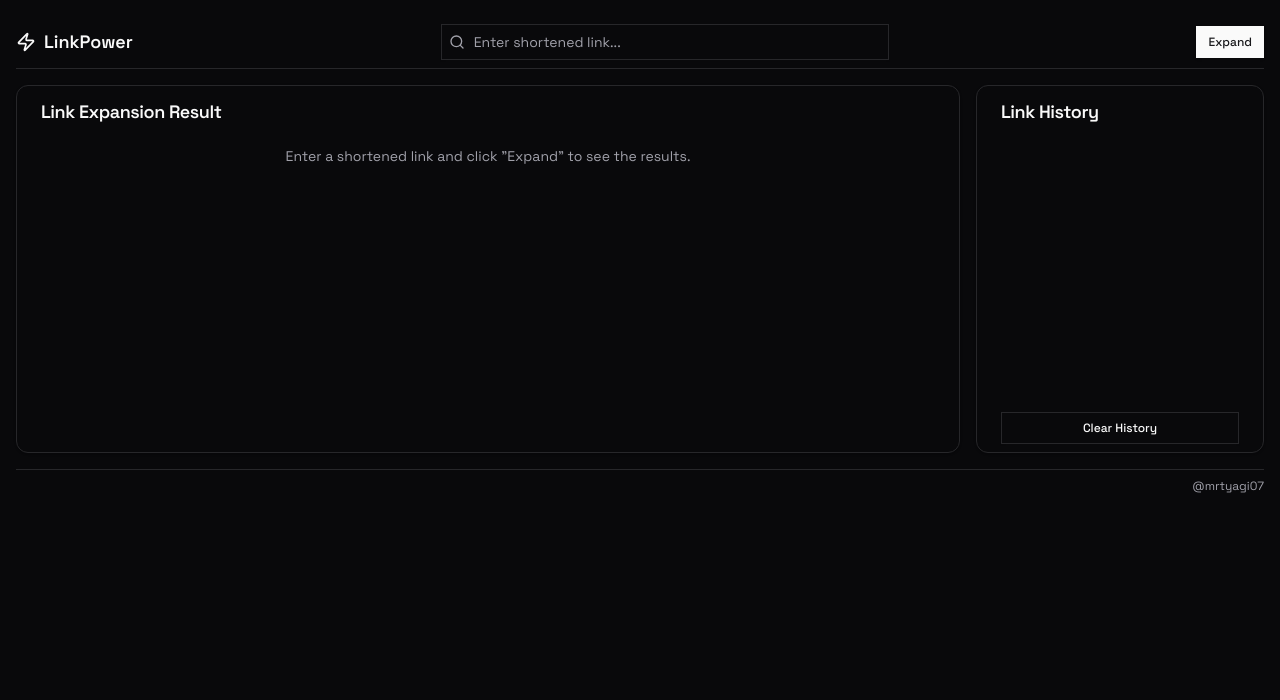
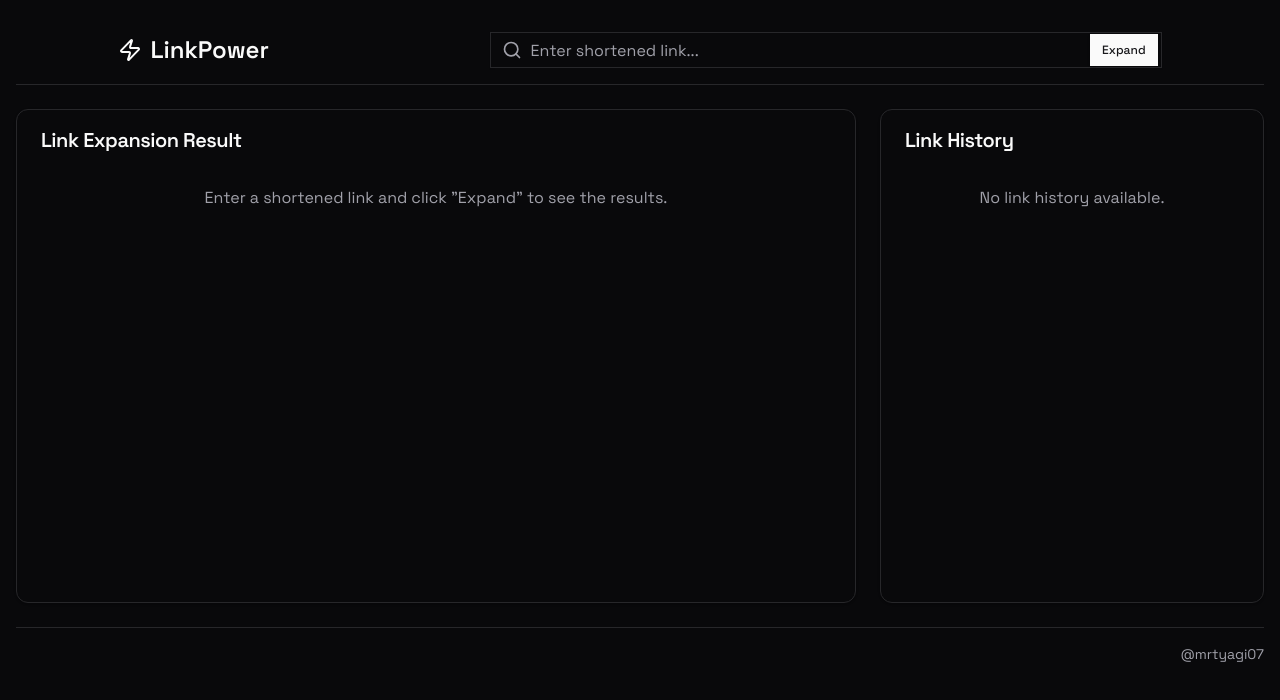
Before and after one commit to mrtyagi07/link-expander, a Next.js app: page / in a window 1280 px wide. Shown: the top 700 px of the page. Built offline with nearby package versions, Linux system fonts and the light colour scheme.

Commit message:
chore: Add Skeleton and Tooltip components

```diff
--- a/components/dashboard.tsx
+++ b/components/dashboard.tsx
@@ -1,5 +1,6 @@
 "use client";
 
+import { useState } from "react";
 import {
 	Search,
 	Zap,
@@ -7,6 +8,7 @@ import {
 	Shield,
 	ExternalLink,
 	AlertTriangle,
+	Check,
 } from "lucide-react";
 import { motion, AnimatePresence } from "framer-motion";
 import { Button } from "@/components/ui/button";
@@ -19,10 +21,17 @@ import {
 	CardTitle,
 } from "@/components/ui/card";
 import { ScrollArea } from "@/components/ui/scroll-area";
+import {
+	Tooltip,
+	TooltipContent,
+	TooltipProvider,
+	TooltipTrigger,
+} from "@/components/ui/tooltip";
 import { useLinkExpander } from "@/lib/hooks/useLinkExpander";
 import Image from "next/image";
 import Link from "next/link";
-import { IconX } from "./ui/icons";
+import { useRouter } from "next/navigation";
+import { Skeleton } from "./ui/skeleton";
 
 export function Dashboard() {
 	const {
@@ -36,103 +45,162 @@ export function Dashboard() {
 		clearHistory,
 	} = useLinkExpander();
 
+	const [isCopied, setIsCopied] = useState(false);
+	const [copiedLinkIndex, setCopiedLinkIndex] = useState<number | null>(null);
+
+	const { push } = useRouter();
+
+	const handleCopy = (text: string) => {
+		copyToClipboard(text);
+		setIsCopied(true);
+		setTimeout(() => setIsCopied(false), 2000);
+	};
+
 	return (
 		<div className="min-h-screen bg-background text-foreground p-4">
-			<header className="border-b mb-4">
-				<div className="container mx-auto py-2 flex items-center justify-between">
+			<header className="border-b mb-6">
+				<div className="container mx-auto py-4 flex items-center justify-around">
 					<motion.div
-						className="flex items-center space-x-2"
+						className="flex items-center space-x-2 mr-4"
 						initial={{ opacity: 0, x: -20 }}
 						animate={{ opacity: 1, x: 0 }}
 						transition={{ duration: 0.5 }}
 					>
-						<Zap className="h-5 w-5" />
-						<span className="text-lg font-semibold">LinkPower</span>
+						<Zap className="h-6 w-6" />
+						<span className="text-2xl font-semibold">LinkPower</span>
 					</motion.div>
-					<div className="flex-1 max-w-md mx-4">
-						<div className="relative">
+					<div className="flex-1 max-w-2xl relative">
 						<Input
 							type="text"
 							placeholder="Enter shortened link..."
-								className="w-full pl-8 pr-2 py-1 text-sm"
+							className="w-full pl-10 pr-24 py-2 text-base"
 							value={inputUrl}
 							onChange={(e: React.ChangeEvent<HTMLInputElement>) =>
 								setInputUrl(e.target.value)
 							}
 						/>
-							<Search className="absolute left-2 top-1/2 transform -translate-y-1/2 text-muted-foreground h-4 w-4" />
-						</div>
-					</div>
+						<Search className="absolute left-3 top-1/2 transform -translate-y-1/2 text-muted-foreground h-5 w-5" />
 						<Button
 							disabled={isLoading}
 							onClick={handleExpand}
 							variant="default"
 							size="sm"
+							className="absolute right-1 top-1/2 transform -translate-y-1/2"
 						>
 							Expand
 						</Button>
 					</div>
+				</div>
 			</header>
 
-			<main className="container mx-auto flex flex-col lg:flex-row gap-4">
+			<main className="container mx-auto flex flex-col lg:flex-row gap-6">
 				<Card className="flex-grow">
-					<CardHeader className="py-3">
-						<CardTitle className="text-lg">Link Expansion Result</CardTitle>
+					<CardHeader className="py-4">
+						<CardTitle className="text-xl">Link Expansion Result</CardTitle>
 					</CardHeader>
-					<CardContent className="py-2">
+					<CardContent className="py-4">
 						<AnimatePresence mode="wait">
-							{expandedData ? (
+							{isLoading ? (
+								<motion.div
+									key="skeleton"
+									initial={{ opacity: 0 }}
+									animate={{ opacity: 1 }}
+									exit={{ opacity: 0 }}
+									className="space-y-4"
+								>
+									<Skeleton className="h-6 w-full" />
+									<Skeleton className="h-6 w-full" />
+									<Skeleton className="h-6 w-full" />
+								</motion.div>
+							) : expandedData ? (
 								<motion.div
 									key="result"
 									initial={{ opacity: 0, y: 20 }}
 									animate={{ opacity: 1, y: 0 }}
 									exit={{ opacity: 0, y: -20 }}
 									transition={{ duration: 0.3 }}
-									className="space-y-3"
+									className="space-y-4"
 								>
-									<div className="flex items-center justify-between text-sm">
-										<span className="font-medium">Full URL:</span>
-										<div className="flex items-center space-x-2">
-											<span className="text-xs truncate max-w-[200px]">
+									<div>
+										<h4 className="text-sm font-medium mb-1">Full URL:</h4>
+										<div className="flex items-center justify-between bg-muted p-2 rounded-md">
+											<span className="text-sm truncate max-w-[calc(100%-40px)]">
 												{expandedData.expandedUrl}
 											</span>
+											<TooltipProvider>
+												<Tooltip>
+													<TooltipTrigger asChild>
 														<Button
 															variant="ghost"
 															size="icon"
-												className="h-6 w-6"
+															className="h-8 w-8"
 															onClick={() =>
-													copyToClipboard(expandedData.expandedUrl)
+																handleCopy(expandedData.expandedUrl)
 															}
 														>
-												<Copy className="h-3 w-3" />
+															<div className="relative h-4 w-4">
+																<AnimatePresence>
+																	{isCopied ? (
+																		<motion.div
+																			key="check"
+																			initial={{ scale: 0 }}
+																			animate={{ scale: 1 }}
+																			exit={{ scale: 0 }}
+																			className="absolute inset-0 flex items-center justify-center" // Center the icon
+																		>
+																			<Check className="h-4 w-4 text-green-500" />
+																		</motion.div>
+																	) : (
+																		<motion.div
+																			key="copy"
+																			initial={{ scale: 0 }}
+																			animate={{ scale: 1 }}
+																			exit={{ scale: 0 }}
+																			className="absolute inset-0 flex items-center justify-center" // Center the icon
+																		>
+																			<Copy className="h-4 w-4" />
+																		</motion.div>
+																	)}
+																</AnimatePresence>
+															</div>
 														</Button>
+													</TooltipTrigger>
+													<TooltipContent>
+														<p>{isCopied ? "Copied!" : "Copy to clipboard"}</p>
+													</TooltipContent>
+												</Tooltip>
+											</TooltipProvider>
 										</div>
 									</div>
 									<div>
-										<h4 className="text-xs font-medium">Website Title</h4>
-										<p className="text-xs text-muted-foreground">
+										<h4 className="text-sm font-medium mb-1">Website Title</h4>
+										<p className="text-sm text-muted-foreground bg-muted p-2 rounded-md">
 											{expandedData.title}
 										</p>
 									</div>
 									<div>
-										<h4 className="text-xs font-medium">Description</h4>
-										<p className="text-xs text-muted-foreground">
+										<h4 className="text-sm font-medium mb-1">Description</h4>
+										<p className="text-sm text-muted-foreground bg-muted p-2 rounded-md">
 											{expandedData.description}
 										</p>
 									</div>
 									<motion.div
-										className={`flex items-center space-x-2 p-2 rounded-md ${expandedData.isSafe ? "bg-green-100" : "bg-red-100"}`}
+										className={`flex items-center space-x-2 p-3 rounded-md ${
+											expandedData.isSafe ? "bg-green-100" : "bg-red-100"
+										}`}
 										initial={{ scale: 0.9 }}
 										animate={{ scale: 1 }}
 										transition={{ type: "spring", stiffness: 500, damping: 30 }}
 									>
 										{expandedData.isSafe ? (
-											<Shield className="h-4 w-4 text-green-500" />
+											<Shield className="h-5 w-5 text-green-500" />
 										) : (
-											<AlertTriangle className="h-4 w-4 text-red-500" />
+											<AlertTriangle className="h-5 w-5 text-red-500" />
 										)}
 										<span
-											className={`text-xs ${expandedData.isSafe ? "text-green-700" : "text-red-700"}`}
+											className={`text-sm font-medium ${
+												expandedData.isSafe ? "text-green-700" : "text-red-700"
+											}`}
 										>
 											{expandedData.isSafe
 												? "This link is safe"
@@ -143,7 +211,9 @@ export function Dashboard() {
 									<div className="aspect-video bg-muted rounded-md overflow-hidden">
 										{expandedData && (
 											<Image
-												src={`https://api.microlink.io/?url=${encodeURIComponent(expandedData.expandedUrl)}&screenshot=true&meta=false&embed=screenshot.url&colorScheme=dark&viewport.isMobile=true&viewport.deviceScaleFactor=1&viewport.width=1280&viewport.height=720`}
+												src={`https://api.microlink.io/?url=${encodeURIComponent(
+													expandedData.expandedUrl,
+												)}&screenshot=true&meta=false&embed=screenshot.url&colorScheme=dark&viewport.isMobile=true&viewport.deviceScaleFactor=1&viewport.width=1280&viewport.height=720`}
 												alt="Website Preview"
 												width={640}
 												height={360}
@@ -155,12 +225,10 @@ export function Dashboard() {
 									<Button
 										className="w-full"
 										variant="outline"
-										size="sm"
-										onClick={() =>
-											window.open(expandedData.expandedUrl, "_blank")
-										}
+										size="lg"
+										onClick={() => push(expandedData.expandedUrl)}
 									>
-										<ExternalLink className="mr-2 h-3 w-3" />
+										<ExternalLink className="mr-2 h-4 w-4" />
 										View Site
 									</Button>
 								</motion.div>
@@ -170,7 +238,7 @@ export function Dashboard() {
 									initial={{ opacity: 0 }}
 									animate={{ opacity: 1 }}
 									exit={{ opacity: 0 }}
-									className="text-center text-sm text-muted-foreground"
+									className="text-center text-base text-muted-foreground"
 								>
 									Enter a shortened link and click "Expand" to see the results.
 								</motion.p>
@@ -179,73 +247,127 @@ export function Dashboard() {
 					</CardContent>
 				</Card>
 
-				<Card className="w-full lg:w-72">
-					<CardHeader className="py-3">
-						<CardTitle className="text-lg">Link History</CardTitle>
+				<Card className="w-full lg:w-96">
+					<CardHeader className="py-4">
+						<CardTitle className="text-xl">Link History</CardTitle>
 					</CardHeader>
-					<CardContent className="py-2">
-						<ScrollArea className="h-[250px]">
+					<CardContent className="py-4">
+						<ScrollArea className="h-[400px]">
 							<AnimatePresence>
-								{linkHistory.map((link, index) => (
+								{linkHistory.length === 0 ? ( // Check if there is no link history
+									<motion.p
+										key="no-history"
+										initial={{ opacity: 0 }}
+										animate={{ opacity: 1 }}
+										exit={{ opacity: 0 }}
+										className="text-center text-base text-muted-foreground"
+									>
+										No link history available.
+									</motion.p>
+								) : (
+									linkHistory.map((link, index) => (
 										<motion.div
 											key={index.toString()}
 											initial={{ opacity: 0, y: 20 }}
 											animate={{ opacity: 1, y: 0 }}
 											exit={{ opacity: 0, y: -20 }}
 											transition={{ duration: 0.2, delay: index * 0.1 }}
-										className="mb-2 p-2 border rounded-md"
+											className="mb-3 p-3 border rounded-md"
 										>
-										<p className="text-xs text-muted-foreground">
+											<p className="text-sm text-muted-foreground">
 												{link.original}
 											</p>
-										<p className="text-xs font-medium truncate">
+											<p className="text-sm font-medium truncate">
 												{link.expanded}
 											</p>
-										<div className="flex justify-between items-center mt-1">
-											<span className="text-[10px] text-muted-foreground">
+											<div className="flex justify-between items-center mt-2">
+												<span className="text-xs text-muted-foreground">
 													{link.date}
 												</span>
-											<div className="flex items-center space-x-1">
+												<div className="flex items-center space-x-2">
 													{link.safe ? (
-													<Shield className="h-3 w-3 text-green-500" />
+														<Shield className="h-4 w-4 text-green-500" />
 													) : (
-													<AlertTriangle className="h-3 w-3 text-red-500" />
+														<AlertTriangle className="h-4 w-4 text-red-500" />
 													)}
+													<TooltipProvider>
+														<Tooltip>
+															<TooltipTrigger asChild>
 																<Button
 																	variant="ghost"
 																	size="icon"
-													className="h-5 w-5"
-													onClick={() => copyToClipboard(link.expanded)}
+																	className="h-6 w-6"
+																	onClick={() => {
+																		copyToClipboard(link.expanded);
+																		setCopiedLinkIndex(index); // Set the copied link index
+																		setTimeout(
+																			() => setCopiedLinkIndex(null),
+																			2000,
+																		); // Reset after 2 seconds
+																	}}
+																>
+																	<div className="relative h-4 w-4">
+																		<AnimatePresence>
+																			{copiedLinkIndex === index ? ( // Check if this link is copied
+																				<motion.div
+																					key="check"
+																					initial={{ scale: 0 }}
+																					animate={{ scale: 1 }}
+																					exit={{ scale: 0 }}
+																					className="absolute inset-0 flex items-center justify-center" // Center the icon
+																				>
+																					<Check className="h-3 w-3 text-green-500" />
+																				</motion.div>
+																			) : (
+																				<motion.div
+																					key="copy"
+																					initial={{ scale: 0 }}
+																					animate={{ scale: 1 }}
+																					exit={{ scale: 0 }}
+																					className="absolute inset-0 flex items-center justify-center" // Center the icon
 																				>
 																					<Copy className="h-3 w-3" />
+																				</motion.div>
+																			)}
+																		</AnimatePresence>
+																	</div>
 																</Button>
+															</TooltipTrigger>
+															<TooltipContent>
+																<p>Copy to clipboard</p>
+															</TooltipContent>
+														</Tooltip>
+													</TooltipProvider>
 												</div>
 											</div>
 										</motion.div>
-								))}
+									))
+								)}
 							</AnimatePresence>
 						</ScrollArea>
 					</CardContent>
-					<CardFooter className="py-2">
+					{linkHistory.length > 0 && ( // Only show the button if there is link history
+						<CardFooter className="py-4">
 							<Button
 								variant="outline"
-							size="sm"
-							className="w-full text-xs"
+								size="lg"
+								className="w-full text-sm"
 								onClick={clearHistory}
 							>
 								Clear History
 							</Button>
 						</CardFooter>
+					)}
 				</Card>
 			</main>
 
-			<footer className="mt-4 border-t">
-				<div className="container mx-auto py-2 flex justify-end items-center text-xs">
+			<footer className="mt-6 border-t">
+				<div className="container mx-auto py-4 flex justify-end items-center text-sm">
 					<Link
 						href="https://x.com/mrtyagi07"
 						target="_blank"
 						prefetch={false}
-						className="text-muted-foreground"
+						className="text-muted-foreground hover:text-foreground transition-colors"
 					>
 						@mrtyagi07
 					</Link>
--- /dev/null
+++ b/components/ui/skeleton.tsx
@@ -0,0 +1,15 @@
+import { cn } from "@/lib/utils"
+
+function Skeleton({
+  className,
+  ...props
+}: React.HTMLAttributes<HTMLDivElement>) {
+  return (
+    <div
+      className={cn("animate-pulse rounded-md bg-primary/10", className)}
+      {...props}
+    />
+  )
+}
+
+export { Skeleton }
--- /dev/null
+++ b/components/ui/tooltip.tsx
@@ -0,0 +1,30 @@
+"use client"
+
+import * as React from "react"
+import * as TooltipPrimitive from "@radix-ui/react-tooltip"
+
+import { cn } from "@/lib/utils"
+
+const TooltipProvider = TooltipPrimitive.Provider
+
+const Tooltip = TooltipPrimitive.Root
+
+const TooltipTrigger = TooltipPrimitive.Trigger
+
+const TooltipContent = React.forwardRef<
+  React.ElementRef<typeof TooltipPrimitive.Content>,
+  React.ComponentPropsWithoutRef<typeof TooltipPrimitive.Content>
+>(({ className, sideOffset = 4, ...props }, ref) => (
+  <TooltipPrimitive.Content
+    ref={ref}
+    sideOffset={sideOffset}
+    className={cn(
+      "z-50 overflow-hidden rounded-md bg-primary px-3 py-1.5 text-xs text-primary-foreground animate-in fade-in-0 zoom-in-95 data-[state=closed]:animate-out data-[state=closed]:fade-out-0 data-[state=closed]:zoom-out-95 data-[side=bottom]:slide-in-from-top-2 data-[side=left]:slide-in-from-right-2 data-[side=right]:slide-in-from-left-2 data-[side=top]:slide-in-from-bottom-2",
+      className
+    )}
+    {...props}
+  />
+))
+TooltipContent.displayName = TooltipPrimitive.Content.displayName
+
+export { Tooltip, TooltipTrigger, TooltipContent, TooltipProvider }
--- a/package.json
+++ b/package.json
@@ -9,10 +9,10 @@
 		"lint": "next lint"
 	},
 	"dependencies": {
-    "@google-cloud/web-risk": "^4.3.0",
 		"@radix-ui/react-icons": "^1.3.0",
 		"@radix-ui/react-scroll-area": "^1.2.0",
 		"@radix-ui/react-slot": "^1.1.0",
+		"@radix-ui/react-tooltip": "^1.1.3",
 		"class-variance-authority": "^0.7.0",
 		"clsx": "^2.1.1",
 		"framer-motion": "^11.11.8",
```
Lines whose indentation alone changed are shown as unchanged.
